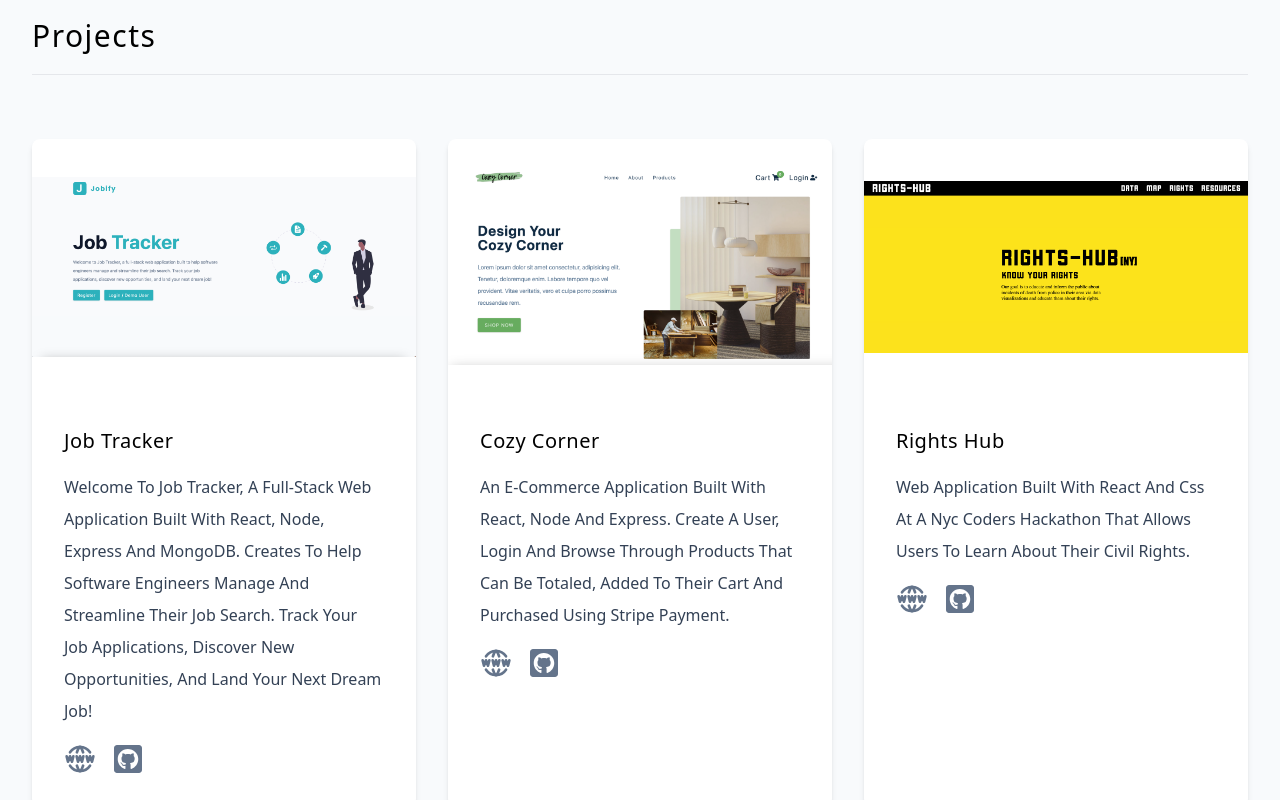
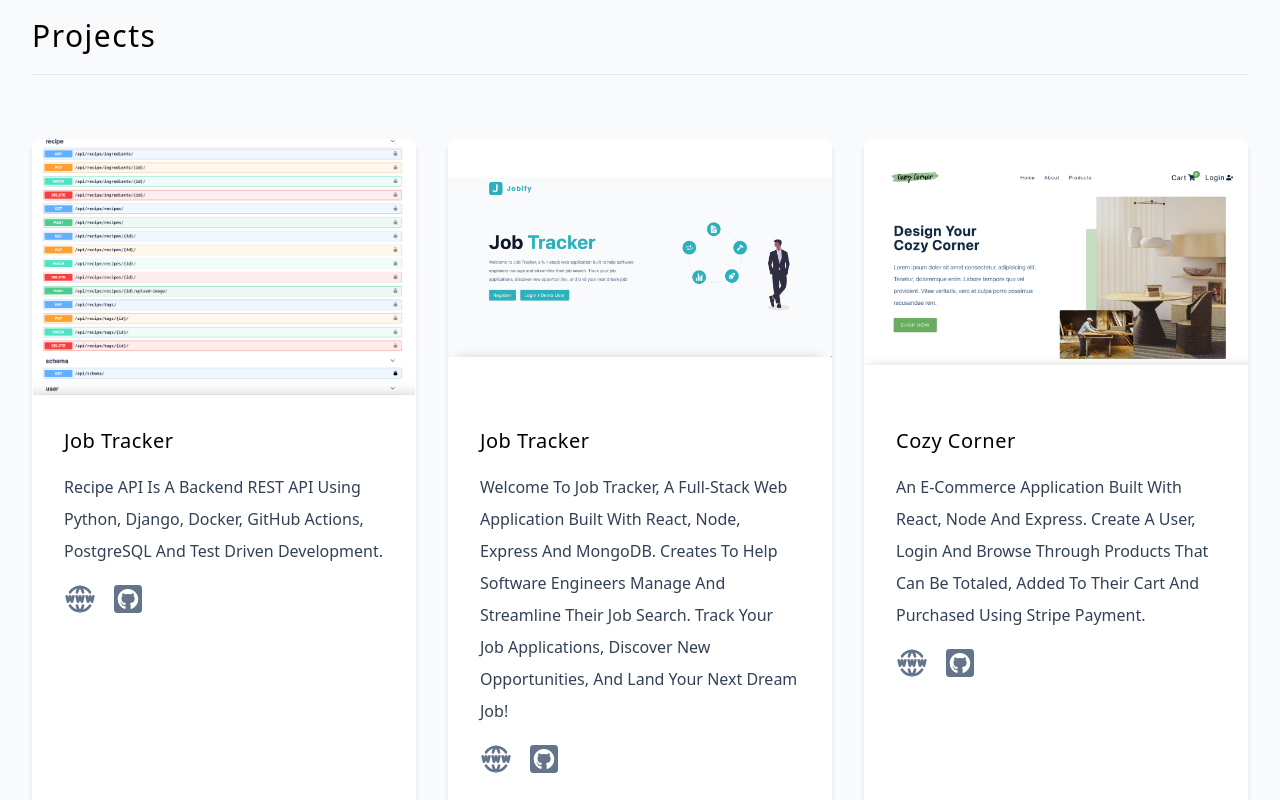
Before and after one commit to thenatural86/portfolio-3, a React (Vite) app: page / in a window 1280 px wide. Shown: the part 1920-2720 px from the top of the page. Built offline with nearby package versions, Linux system fonts and the light colour scheme.

Commit message:
adds new project

```diff
--- a/src/data.jsx
+++ b/src/data.jsx
@@ -3,6 +3,7 @@ import { FaHtml5, FaJs, FaReact, FaNode, FaPython, FaGem } from 'react-icons/fa'
 import project1 from './assets/project-1.png'
 import project2 from './assets/project-2.png'
 import project3 from './assets/project-3.png'
+import project4 from './assets/project-4.png'
 
 export const links = [
   { id: nanoid(), href: '#home', text: 'home' },
@@ -53,6 +54,14 @@ export const skills = [
 export const projects = [
   {
     id: nanoid(),
+    img: project4,
+    url: 'http://ec2-18-221-244-105.us-east-2.compute.amazonaws.com/api/docs/',
+    github: 'https://github.com/thenatural86/recipe-app-api',
+    title: 'job tracker',
+    text: 'Recipe API is a backend REST API using Python, Django, Docker, GitHub Actions, PostgreSQL and Test Driven Development.',
+  },
+  {
+    id: nanoid(),
     img: project1,
     url: 'https://job-tracker-zzso.onrender.com/',
     github: 'https://github.com/thenatural86/job-tracker?tab=readme-ov-file',
```
Also changed, not shown: src/assets/project-4.png (added).
